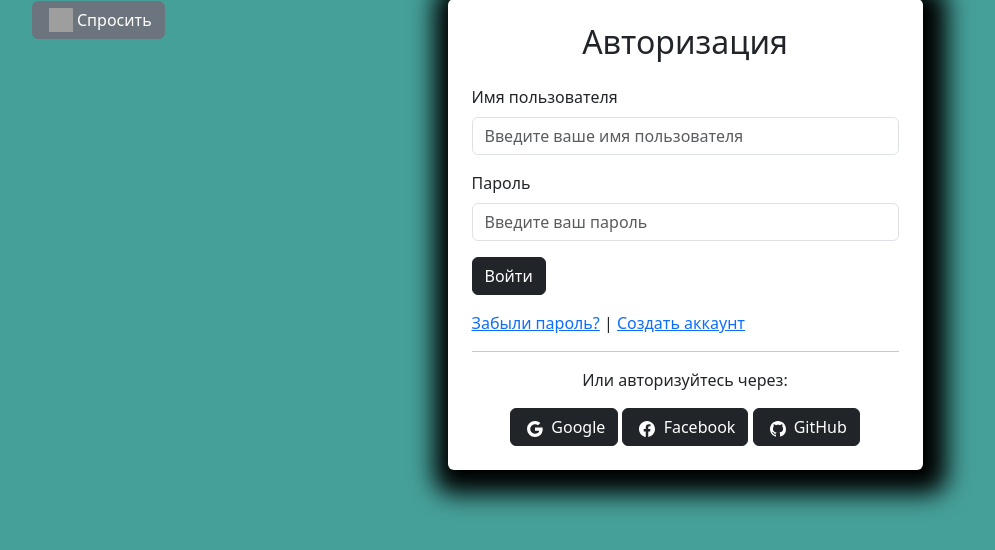
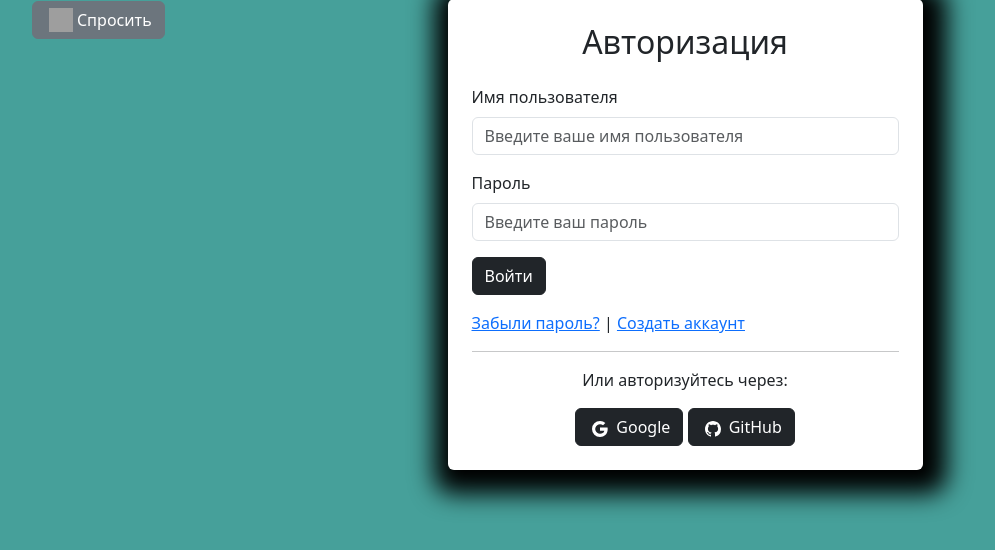
Before and after one commit to Mugz88/GQ-good-question-, a Django app: template backend/users/templates/users/login.html in a window 1280 px wide. Shown: the part 109-659 px from the top of the page, without its empty margins (50-1045 px from the left). Run offline with Django 5.2, Linux system fonts and the light colour scheme; the template is opened without the code that fills it, so the values that code supplies are empty; data comes from the database, SQL or seed files in the repository; parts of the project's set-up code (start-up, migrations or seed data) failed here and were passed over; some libraries are stand-ins or nearby versions; grey boxes are pictures that could not be loaded.

Commit message:
fixes last update

```diff
--- a/backend/users/templates/users/login.html
+++ b/backend/users/templates/users/login.html
@@ -29,10 +29,6 @@
                         Google
                     </a>
                     <a href="#" class="btn btn-dark">
-                        <img class="mx-1" src="{% static "deps/icons/facebook.svg" %}" alt="Catalog Icon" width="16" height="16">
-                        Facebook
-                    </a>
-                    <a href="#" class="btn btn-dark">
                         <img class="mx-1" src="{% static "deps/icons/github.svg" %}" alt="Catalog Icon" width="16" height="16">
                         GitHub
                     </a>
```
